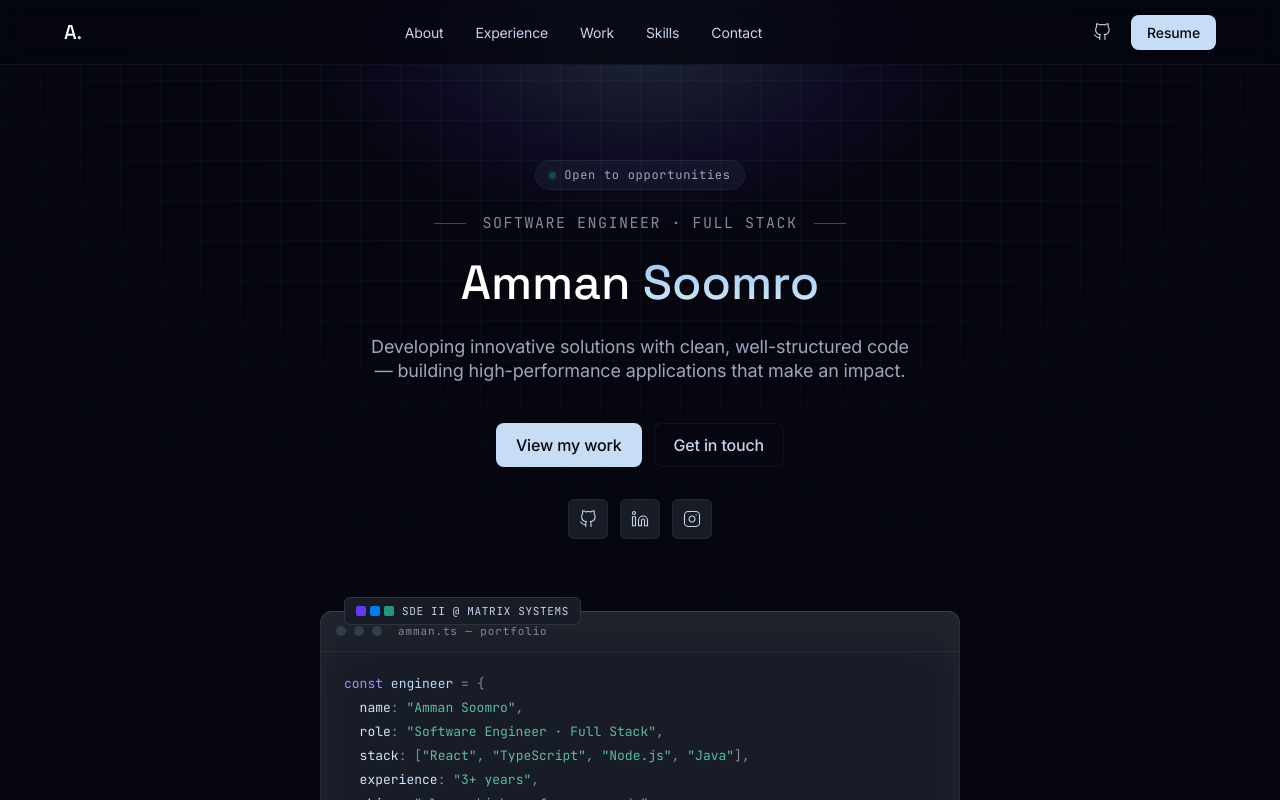
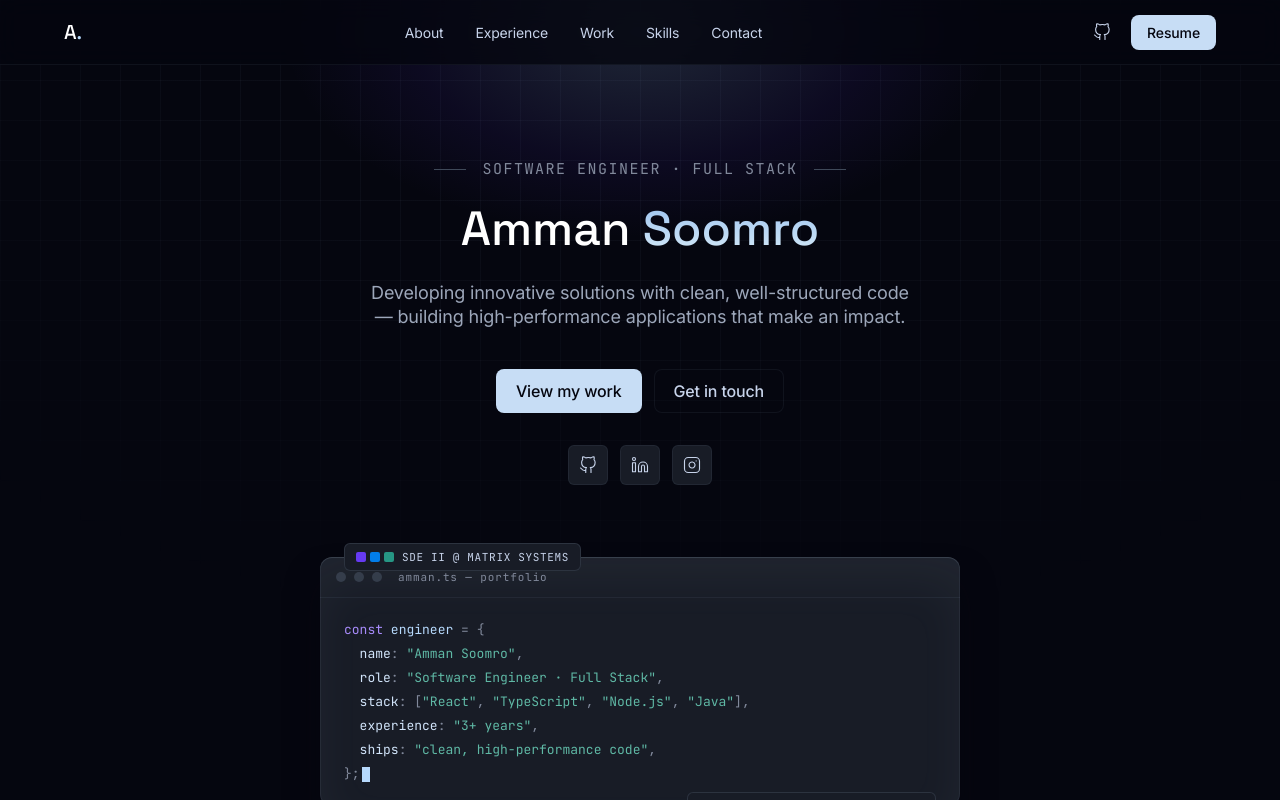
Before and after one commit to ammansoomro/amman-portfolio, a Next.js app: page / in a window 1280 px wide. Shown: the top 800 px of the page. Built offline with nearby package versions, Linux system fonts and the light colour scheme.

Commit message:
Update Hero.tsx

```diff
--- a/src/components/Hero.tsx
+++ b/src/components/Hero.tsx
@@ -102,10 +102,6 @@ export default function Hero() {
           initial="hidden"
           animate="show"
         >
-          <motion.span variants={fadeUp} className="hero-badge">
-            <span className="hero-badge-dot" />
-            Open to opportunities
-          </motion.span>
           <motion.span variants={fadeUp} className="eyebrow">
             Software Engineer · Full Stack
           </motion.span>
```
